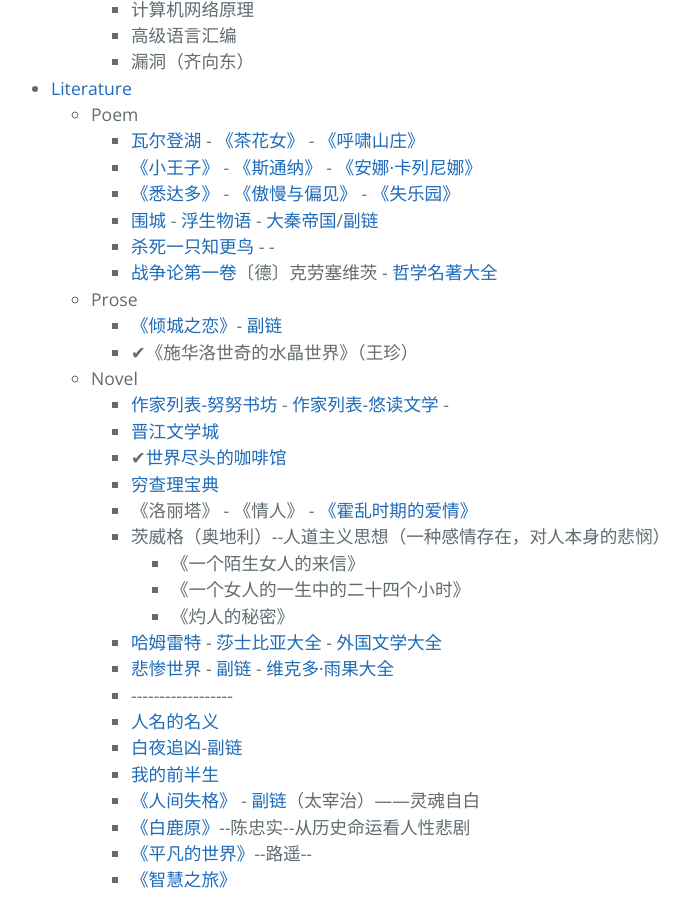
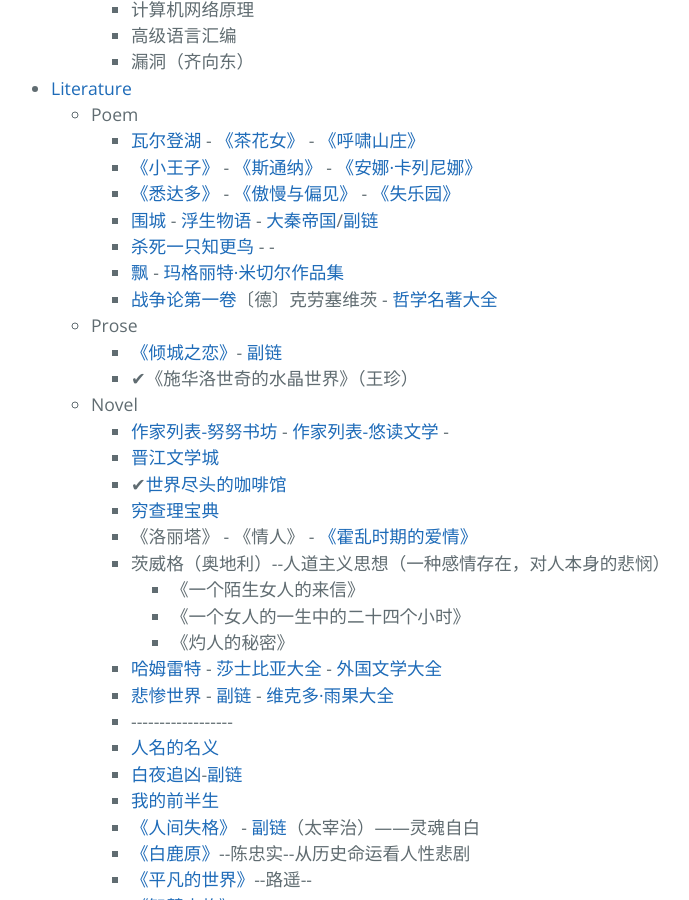
Before and after one commit to AmbroseRen/test, a Jekyll site: the page built from Library/BookListsOne.md, in a window 1280 px wide and 900 px high, scrolled down 3173 px. Shown: the whole window, without its empty margins (213-902 px from the left). Built offline with Jekyll 4.4.1, drawn with Linux system fonts in a browser that asks for light colours; our own code applies the rules of GitHub Pages for plain Markdown files; the repository's description, which GitHub fills in, is left out.

Commit message:
Update BookListsOne.md

```diff
--- a/Library/BookListsOne.md
+++ b/Library/BookListsOne.md
@@ -178,6 +178,7 @@
                     <li><a href="https://raw.githubusercontent.com/AmbroseRen/Picture/master/book/Literature/Poem/%E6%82%89%E8%BE%BE%E5%A4%9A.txt">《悉达多》</a> - <a href="http://www.dushu369.com/waiguomingzhu/amypj/">《傲慢与偏见》</a> - <a href="https://www.kunnu.com/shileyuan/">《失乐园》</a></li>
                     <li><a href="http://www.newxue.com/weicheng/">围城</a> - <a href="http://www.qxtxt.com/fushengwuyu/">浮生物语</a> - <a href="https://www.yooread.net/tags/23/">大秦帝国</a>/<a href="https://www.51shucheng.net/lishi/daqindiguo">副链</a></li>
                     <li><a href="https://www.kanunu8.com/book2/10883/">杀死一只知更鸟</a> - <a href=""></a> - <a href=""></a></li>
+		    <li><a href="https://www.kanunu8.com/files/world/201106/2867.html">飘</a> - <a href="https://www.kanunu8.com/files/writer/2865.html">玛格丽特·米切尔作品集</a></li>
 		    <li><a href="http://www.saohua.com/shuku/zhexue/mydoc138.htm">战争论第一卷</a>〔德〕克劳塞维茨 - <a href="http://www.saohua.com/shuku/zhexue/index.htm">哲学名著大全</a></li>
                 </ul>
             </li>
```
